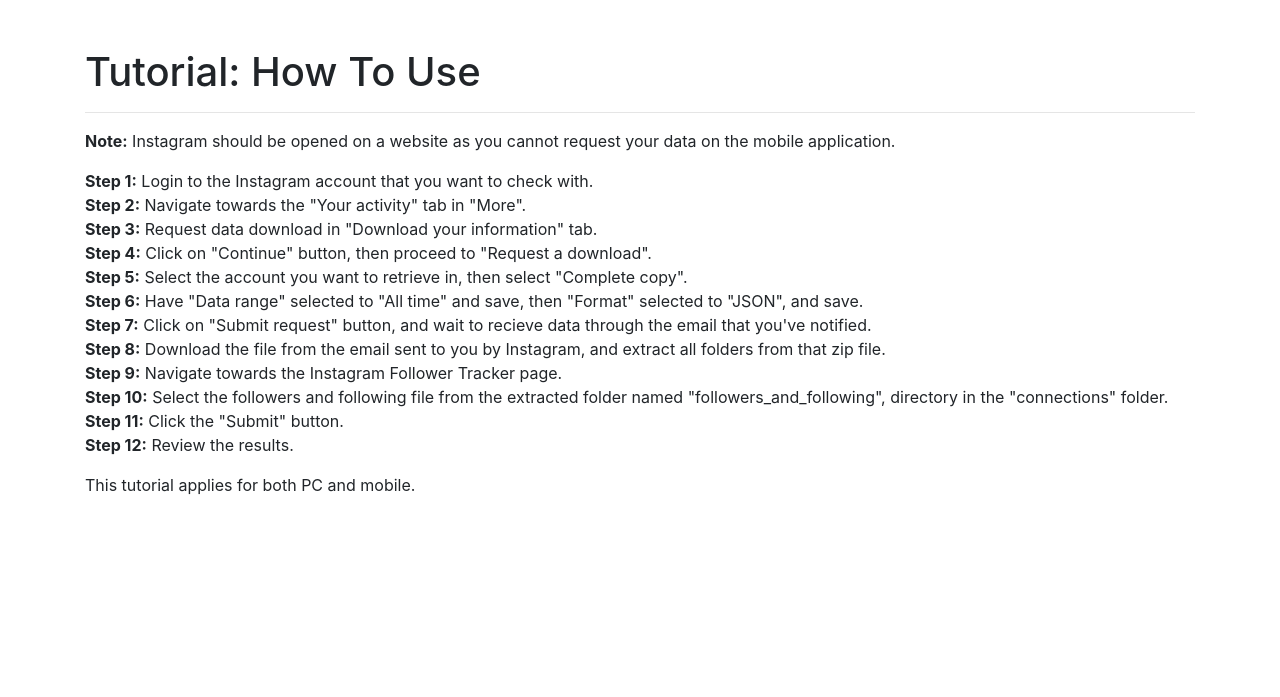
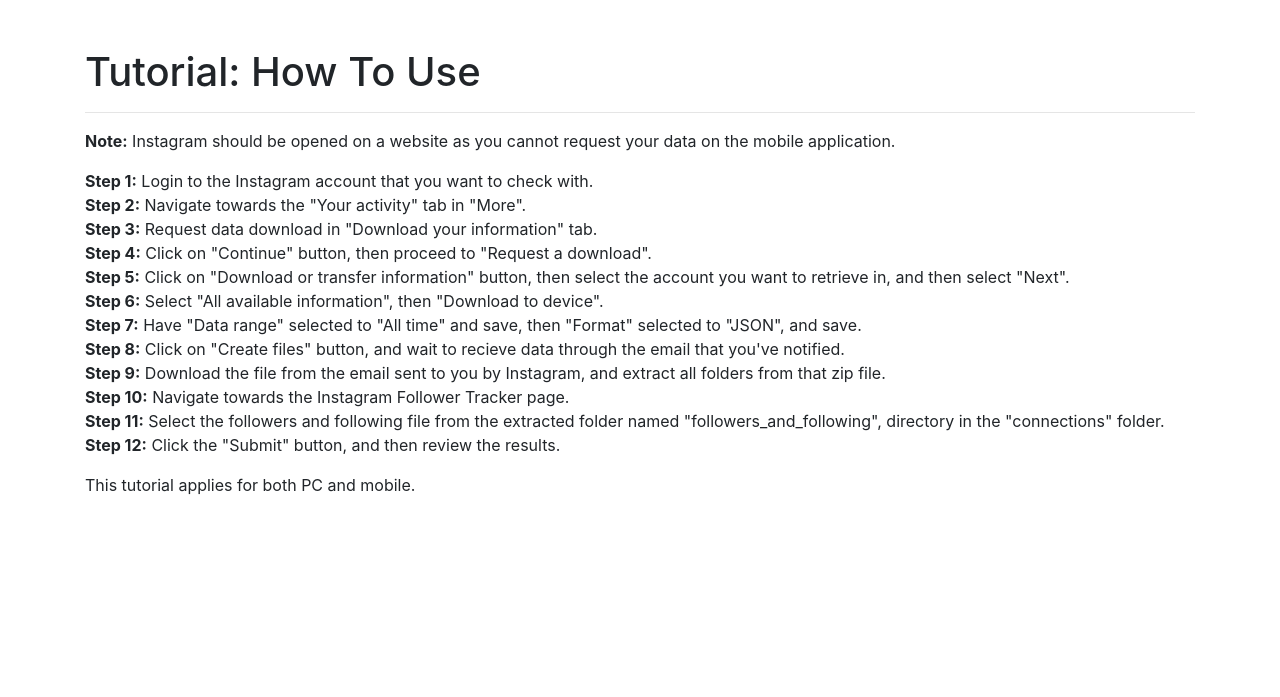
Before and after one commit to johnsondotle/Instagram-Follower-Tracker, a Flask app: page /tutorial in a window 1280 px wide. Shown: the part 56-753 px from the top of the page. Run offline with Flask 3, Linux system fonts and the light colour scheme; some libraries are stand-ins or nearby versions.

Commit message:
Updated instructions

```diff
--- a/templates/tutorial.html
+++ b/templates/tutorial.html
@@ -42,14 +42,14 @@
                         <li><strong>Step 2:</strong> Navigate towards the "Your activity" tab in "More".</li>
                         <li><strong>Step 3:</strong> Request data download in "Download your information" tab.</li>
                         <li><strong>Step 4:</strong> Click on "Continue" button, then proceed to "Request a download".</li>
-                        <li><strong>Step 5:</strong> Select the account you want to retrieve in, then select "Complete copy".</li>
-                        <li><strong>Step 6:</strong> Have "Data range" selected to "All time" and save, then "Format" selected to "JSON", and save.</li>
-                        <li><strong>Step 7:</strong> Click on "Submit request" button, and wait to recieve data through the email that you've notified.</li>
-                        <li><strong>Step 8:</strong> Download the file from the email sent to you by Instagram, and extract all folders from that zip file.</li>
-                        <li><strong>Step 9:</strong> Navigate towards the Instagram Follower Tracker page.</li>
-                        <li><strong>Step 10:</strong> Select the followers and following file from the extracted folder named "followers_and_following", directory in the "connections" folder.</li>
-                        <li><strong>Step 11:</strong> Click the "Submit" button.</li>
-                        <li><strong>Step 12:</strong> Review the results.</li>
+                        <li><strong>Step 5:</strong> Click on "Download or transfer information" button, then select the account you want to retrieve in, and then select "Next".</li>
+                        <li><strong>Step 6:</strong> Select "All available information", then "Download to device".</li>
+                        <li><strong>Step 7:</strong> Have "Data range" selected to "All time" and save, then "Format" selected to "JSON", and save.</li>
+                        <li><strong>Step 8:</strong> Click on "Create files" button, and wait to recieve data through the email that you've notified.</li>
+                        <li><strong>Step 9:</strong> Download the file from the email sent to you by Instagram, and extract all folders from that zip file.</li>
+                        <li><strong>Step 10:</strong> Navigate towards the Instagram Follower Tracker page.</li>
+                        <li><strong>Step 11:</strong> Select the followers and following file from the extracted folder named "followers_and_following", directory in the "connections" folder.</li>
+                        <li><strong>Step 12:</strong> Click the "Submit" button, and then review the results.</li>
                     </ol>
                     <p>This tutorial applies for both PC and mobile.</p>
                 </div>
```
